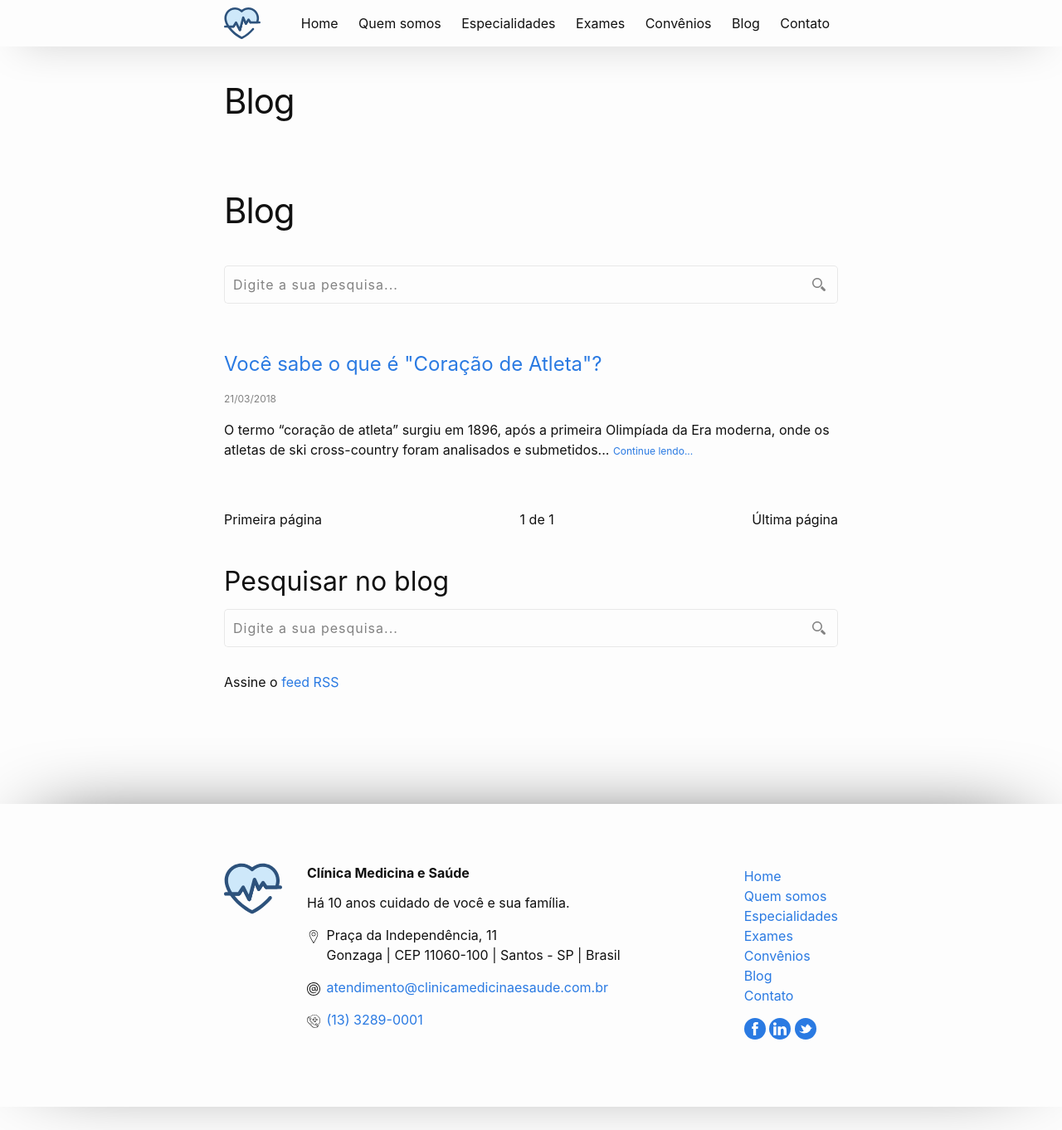
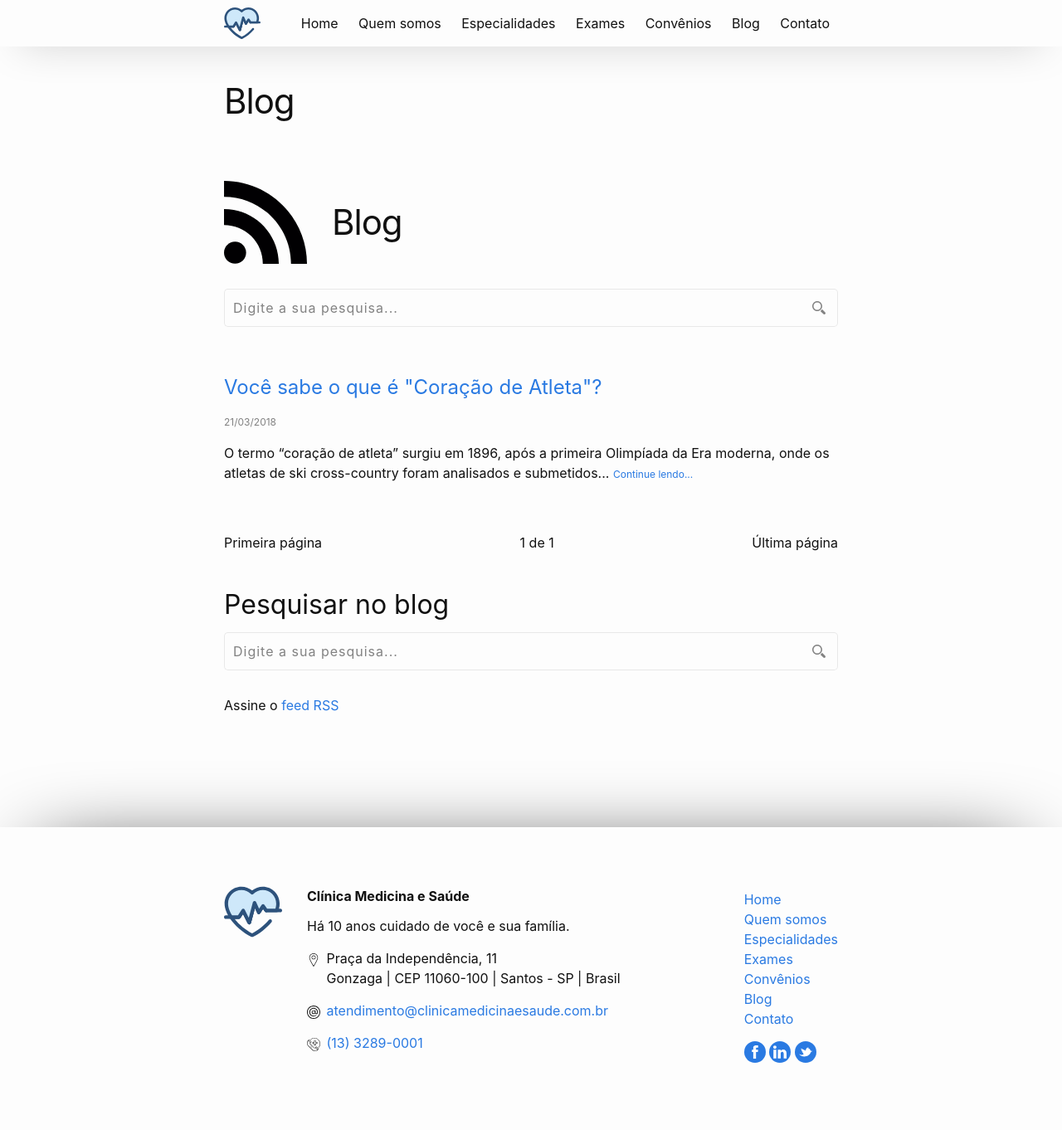
Before and after one commit to CopaTecnologia/medicinaesaude, a Jekyll site: the page built from blog/index.html, in a window 1280 px wide. Shown: the whole page at 83% size. Built offline with Jekyll 4.4.1, drawn with Linux system fonts in a browser that asks for light colours; the list of posts is cut into pages by our own code.

Commit message:
Updated Config

```diff
--- a/_config.yml
+++ b/_config.yml
@@ -81,5 +81,5 @@ social:
   icone: twitter
 disqus-name: medicina-e-saude
 blog:
-  icon_image:
+  icon_image: "/uploads/rss.svg"
   title_color:
```
